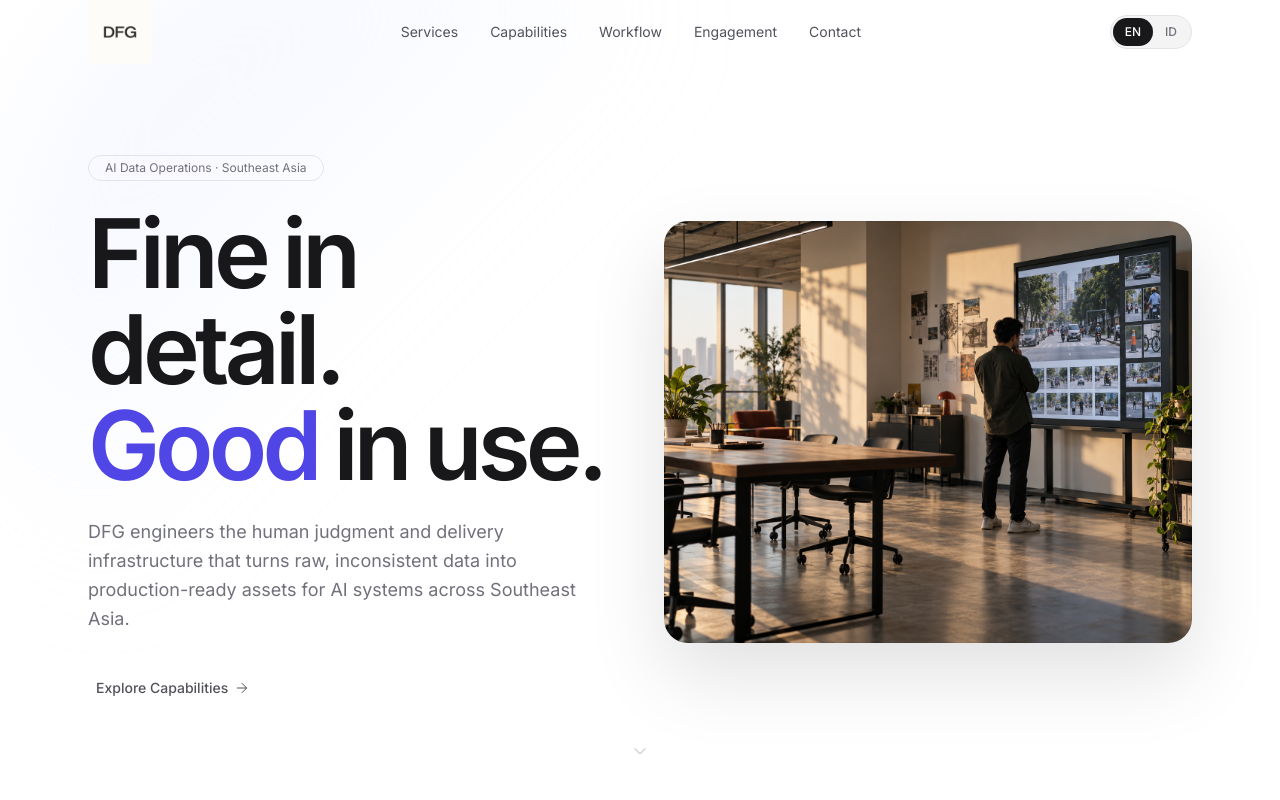
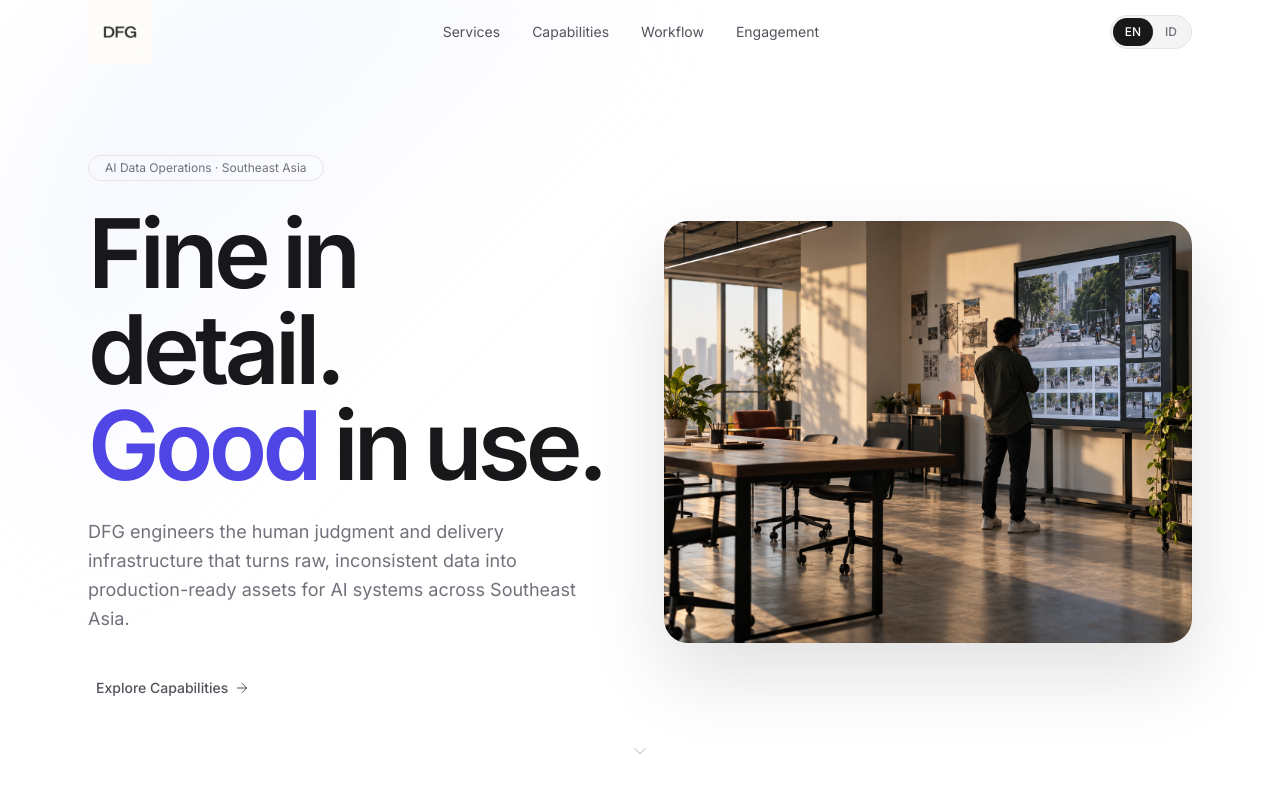
Before and after one commit to daffalandra/compro-dfg, a React (Vite) app: page / in a window 1280 px wide. Shown: the top 800 px of the page. Built offline with nearby package versions, Linux system fonts and the light colour scheme.

Commit message:
contact not ready

```diff
--- a/src/components/Footer.tsx
+++ b/src/components/Footer.tsx
@@ -97,11 +97,11 @@ export default function Footer() {
                     {pick(lang, footer.pricing)}
                   </a>
                 </li>
-                <li>
+                {/* <li>
                   <a href="#contact" className="text-sm text-zinc-400 transition-colors hover:text-white">
                     {pick(lang, footer.contact)}
                   </a>
-                </li>
+                </li> */}
               </ul>
             </div>
           </div>
--- a/src/data/content.ts
+++ b/src/data/content.ts
@@ -16,7 +16,7 @@ export const navLinks: { label: Bilingual; href: string }[] = [
   { label: { en: "Capabilities", id: "Kapabilitas" }, href: "#capabilities" },
   { label: { en: "Workflow", id: "Alur Kerja" }, href: "#workflow" },
   { label: { en: "Engagement", id: "Kerja Sama" }, href: "#engagement" },
-  { label: { en: "Contact", id: "Kontak" }, href: "#contact" },
+  // { label: { en: "Contact", id: "Kontak" }, href: "#contact" },
 ];
 
 export const navCta = {
```
